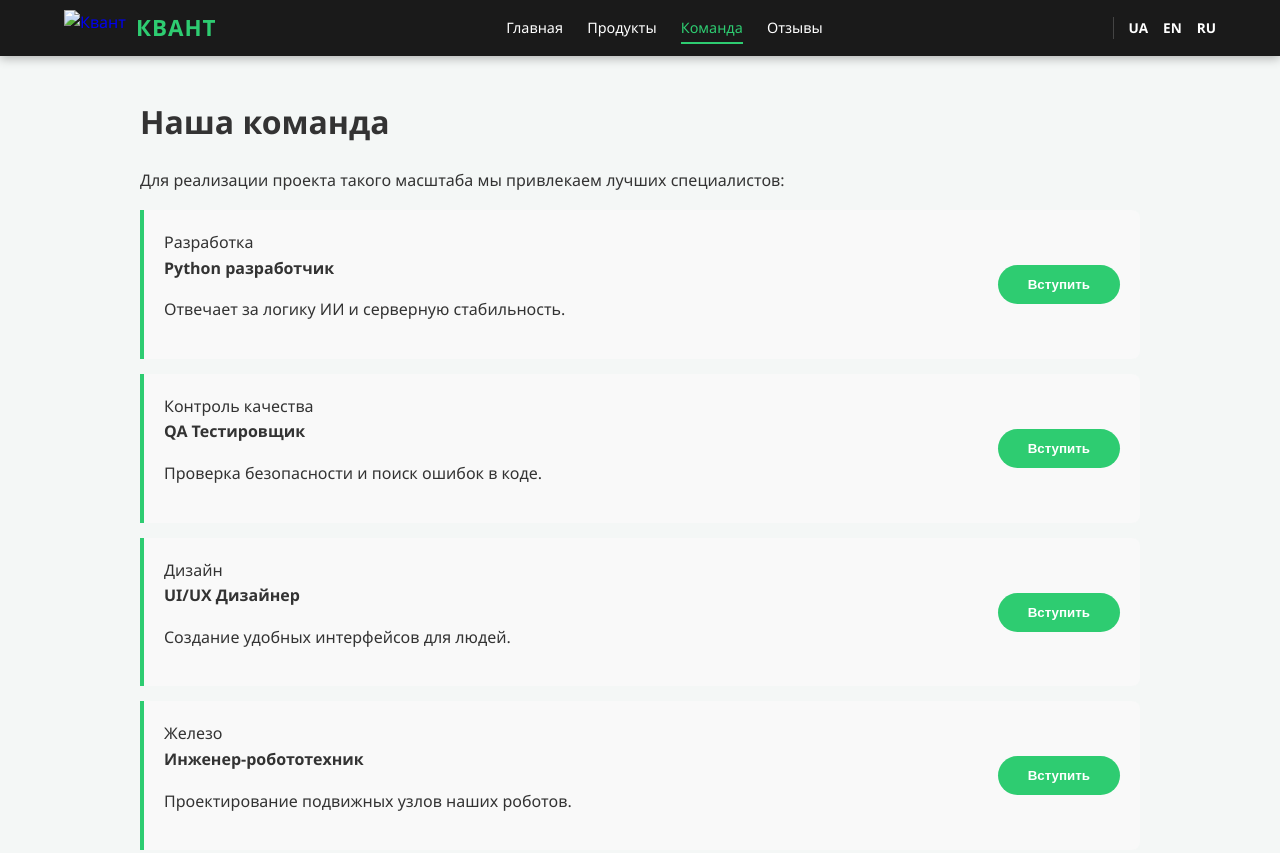
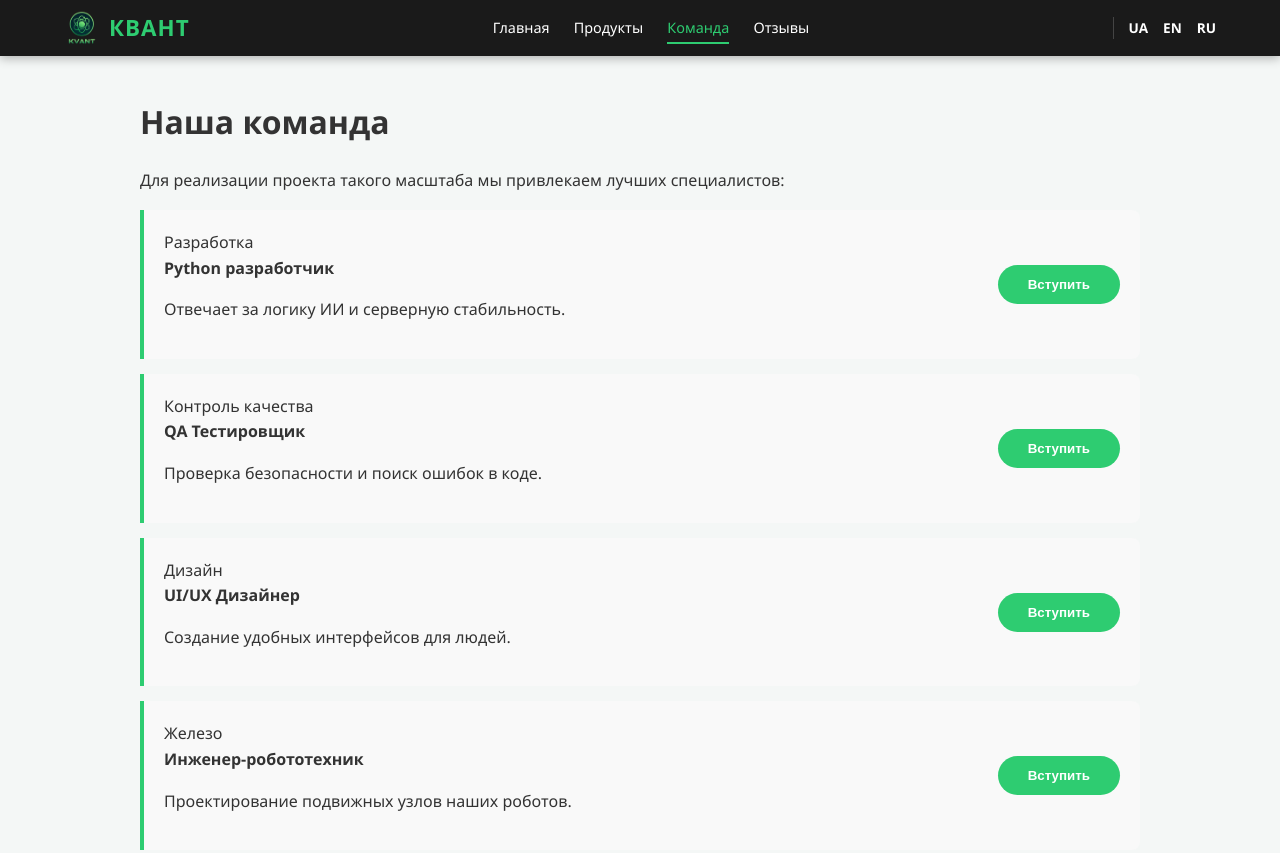
Before and after one commit to JohnAG013/KVANT, a plain HTML site: page ru/team.html in a window 1280 px wide. Shown: the top 853 px of the page. Drawn offline with Linux system fonts and the light colour scheme.

Commit message:
Update team.html

```diff
--- a/ru/team.html
+++ b/ru/team.html
@@ -2,14 +2,14 @@
 <html lang="ru">
 <head>
     <meta charset="UTF-8">
-    <link rel="icon" type="image/png" href="icon.png">
+    <link rel="icon" type="image/png" href="../icon.png">
     <title>Квант — Команда</title>
     <link rel="stylesheet" href="../style.css">
 </head>
 <body>
     <nav>
         <a href="index.html" class="logo-box">
-            <img src="logo.png" alt="Квант" class="logo-img">
+            <img src="../logo.png" alt="Квант" class="logo-img">
             <span class="logo-name">КВАНТ</span>
         </a>
         <div class="menu">
@@ -99,4 +99,5 @@
     <footer>&copy; 2026 Компания «Квант» | Инновации в каждом коде</footer>
     <script src="../script.js"></script>
 </body>
+
 </html>
```
